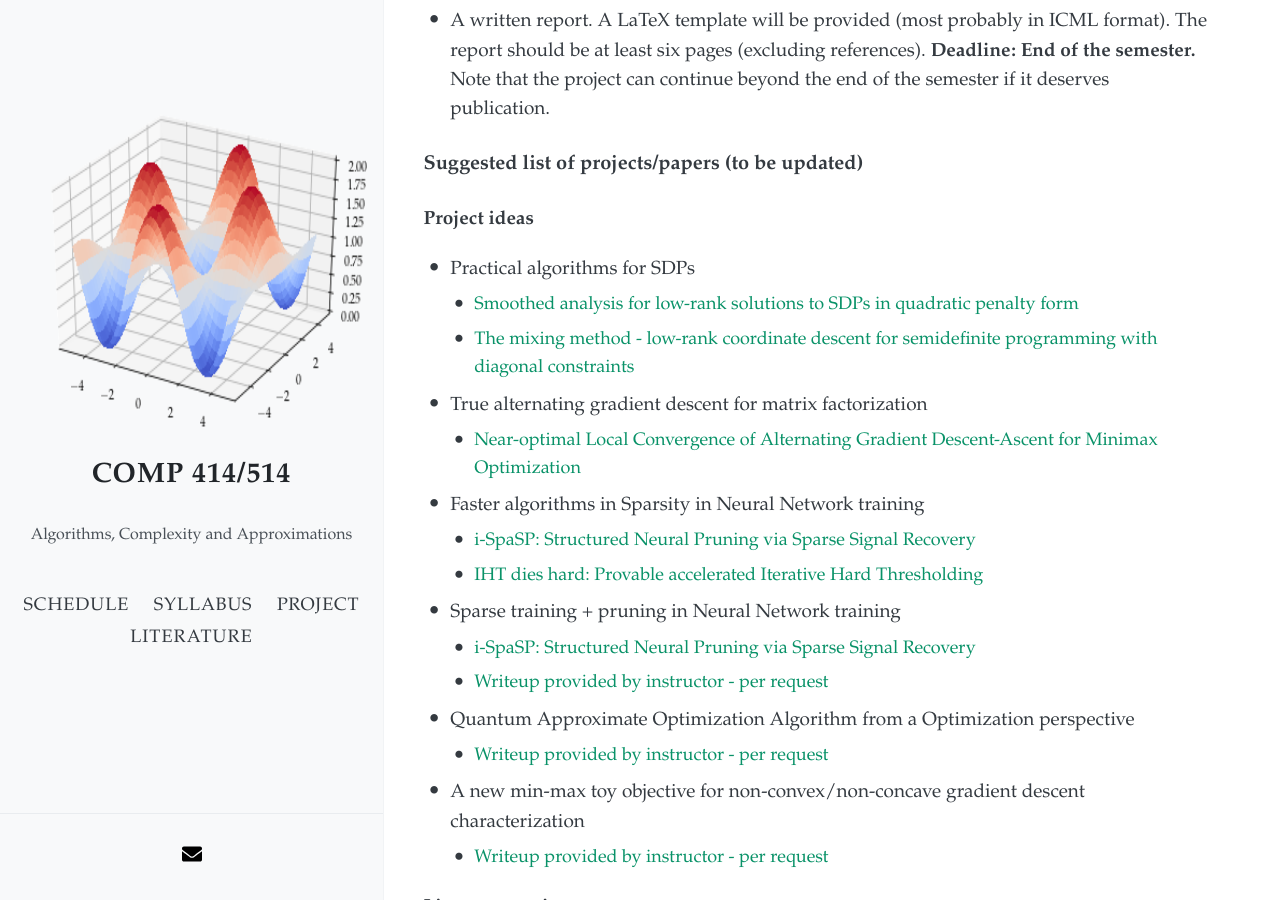
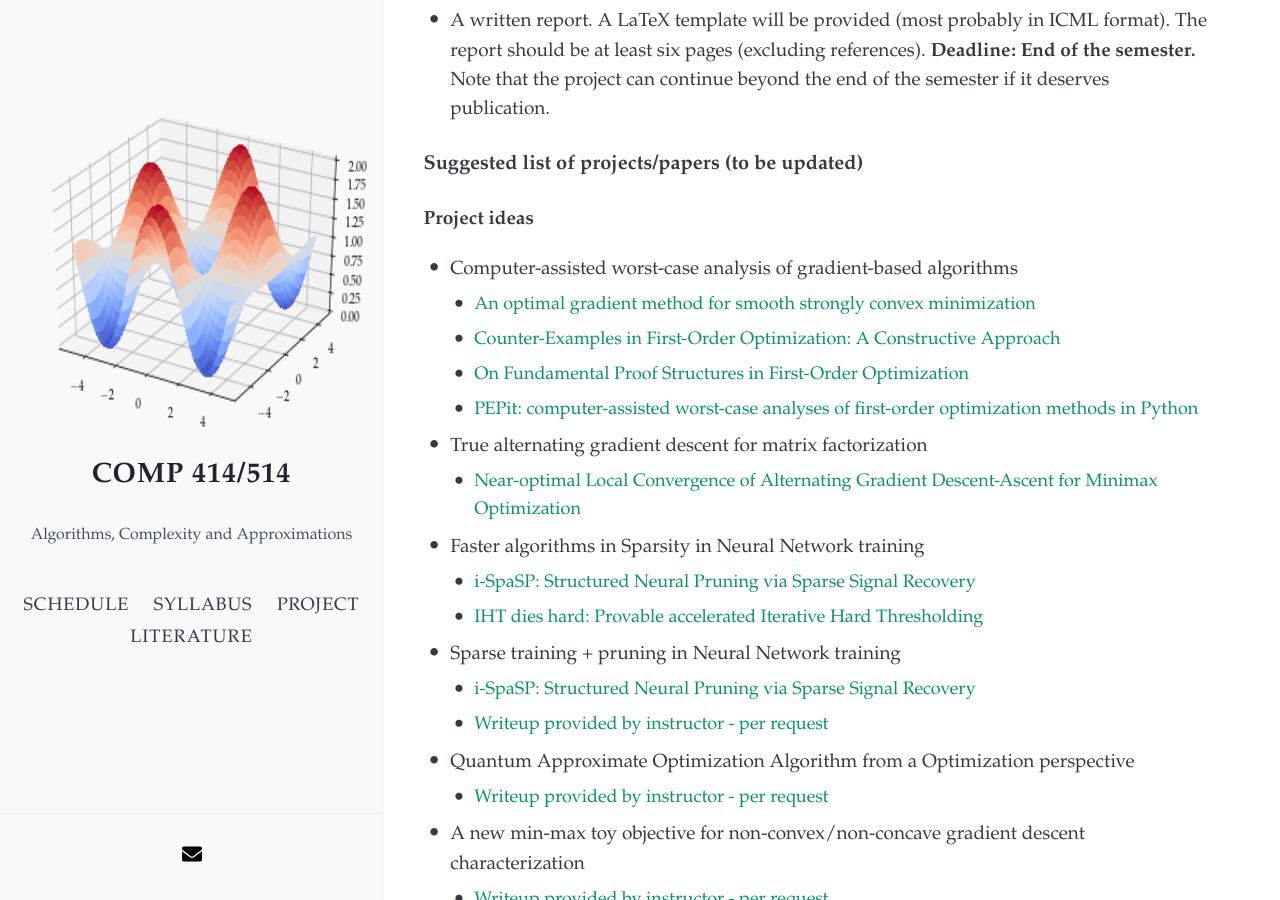
Before and after one commit to akyrillidis/comp414-514, a Jekyll site: the page built from project.md, in a window 1280 px wide and 900 px high, scrolled down 978 px. Built offline with Jekyll 4.4.1, drawn with Linux system fonts in a browser that asks for light colours; nearby versions of some CDN libraries.

Commit message:
Update project.md

```diff
--- a/project.md
+++ b/project.md
@@ -32,9 +32,11 @@
 
 **Project ideas**
 
-- Practical algorithms for SDPs
-  - [Smoothed analysis for low-rank solutions to SDPs in quadratic penalty form](https://arxiv.org/pdf/1803.00186.pdf)
-  - [The mixing method - low-rank coordinate descent for semidefinite programming with diagonal constraints](https://arxiv.org/pdf/1706.00476.pdf)
+- Computer-assisted worst-case analysis of gradient-based algorithms
+  - [An optimal gradient method for smooth strongly convex minimization](https://arxiv.org/pdf/2101.09741.pdf)
+  - [Counter-Examples in First-Order Optimization: A Constructive Approach](https://arxiv.org/pdf/2303.10503.pdf)
+  - [On Fundamental Proof Structures in First-Order Optimization](https://arxiv.org/pdf/2310.02015.pdf)
+  - [PEPit: computer-assisted worst-case analyses of first-order optimization methods in Python](https://arxiv.org/pdf/2201.04040.pdf)
 
 - True alternating gradient descent for matrix factorization
   - [Near-optimal Local Convergence of Alternating Gradient Descent-Ascent for Minimax Optimization](https://arxiv.org/pdf/2102.09468.pdf)
```
